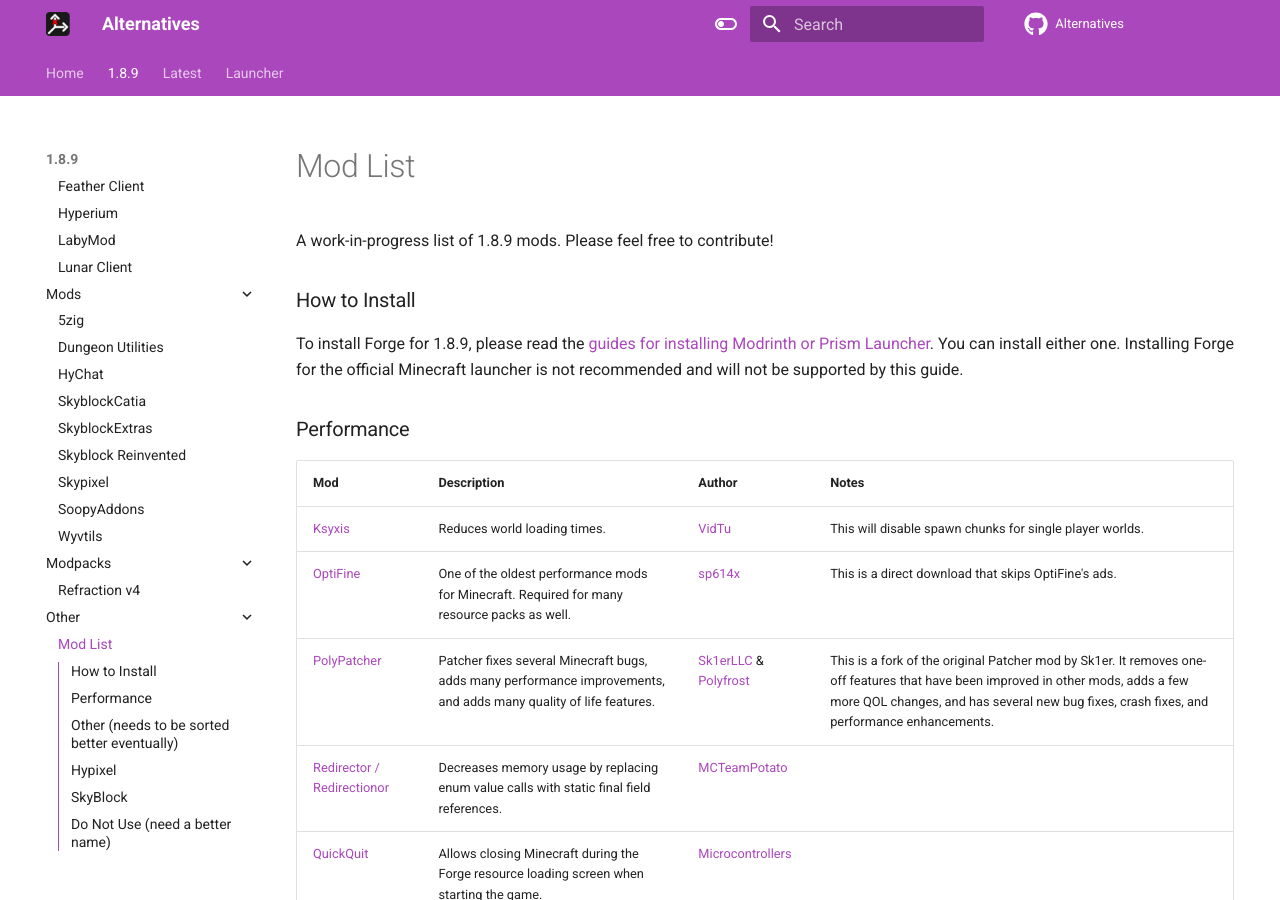
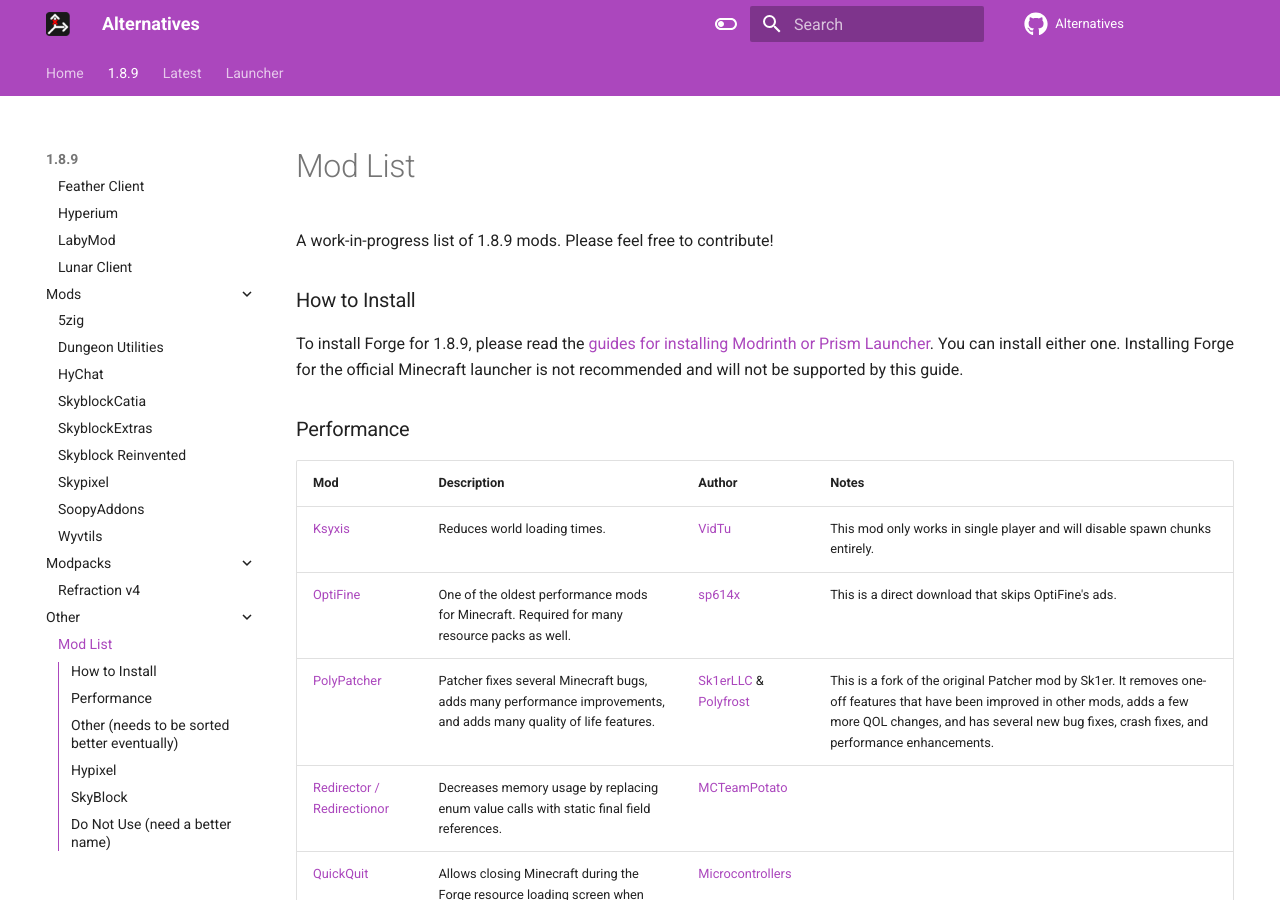
Before and after one commit to MicrocontrollersDev/Alternatives, an MkDocs documentation site: the page built from docs/1.8.9/modlist.md, in a window 1280 px wide and 900 px high. Built offline with MkDocs 1.6.1 and Material for MkDocs 9.7.7, drawn with Linux system fonts in a browser that asks for light colours; comment, search, counter and statistics services are not loaded.

Commit message:
update ksyxis note

```diff
--- a/docs/1.8.9/modlist.md
+++ b/docs/1.8.9/modlist.md
@@ -10,7 +10,7 @@
 
 | Mod | Description | Author | Notes |
 | --- | --- | --- | --- |
-| [Ksyxis](https://modrinth.com/mod/ksyxis) | Reduces world loading times. | [VidTu](https://github.com/VidTu) | This will disable spawn chunks for single player worlds. |
+| [Ksyxis](https://modrinth.com/mod/ksyxis) | Reduces world loading times. | [VidTu](https://github.com/VidTu) | This mod only works in single player and will disable spawn chunks entirely. |
 | [OptiFine](https://optifine.net/download?f=preview_OptiFine_1.8.9_HD_U_M6_pre2.jar) | One of the oldest performance mods for Minecraft. Required for many resource packs as well. | [sp614x](https://github.com/sp614x) | This is a direct download that skips OptiFine's ads. |
 | [PolyPatcher](https://sk1er.club/mods/patcher) | Patcher fixes several Minecraft bugs, adds many performance improvements, and adds many quality of life features. | [Sk1erLLC](https://github.com/Sk1erLLC) & [Polyfrost](https://github.com/Polyfrost) | This is a fork of the original Patcher mod by Sk1er. It removes one-off features that have been improved in other mods, adds a few more QOL changes, and has several new bug fixes, crash fixes, and performance enhancements. |
 | [Redirector / Redirectionor](https://github.com/MCTeamPotato/Redirector/releases/latest) | Decreases memory usage by replacing enum value calls with static final field references. | [MCTeamPotato](https://github.com/MCTeamPotato) |
```
